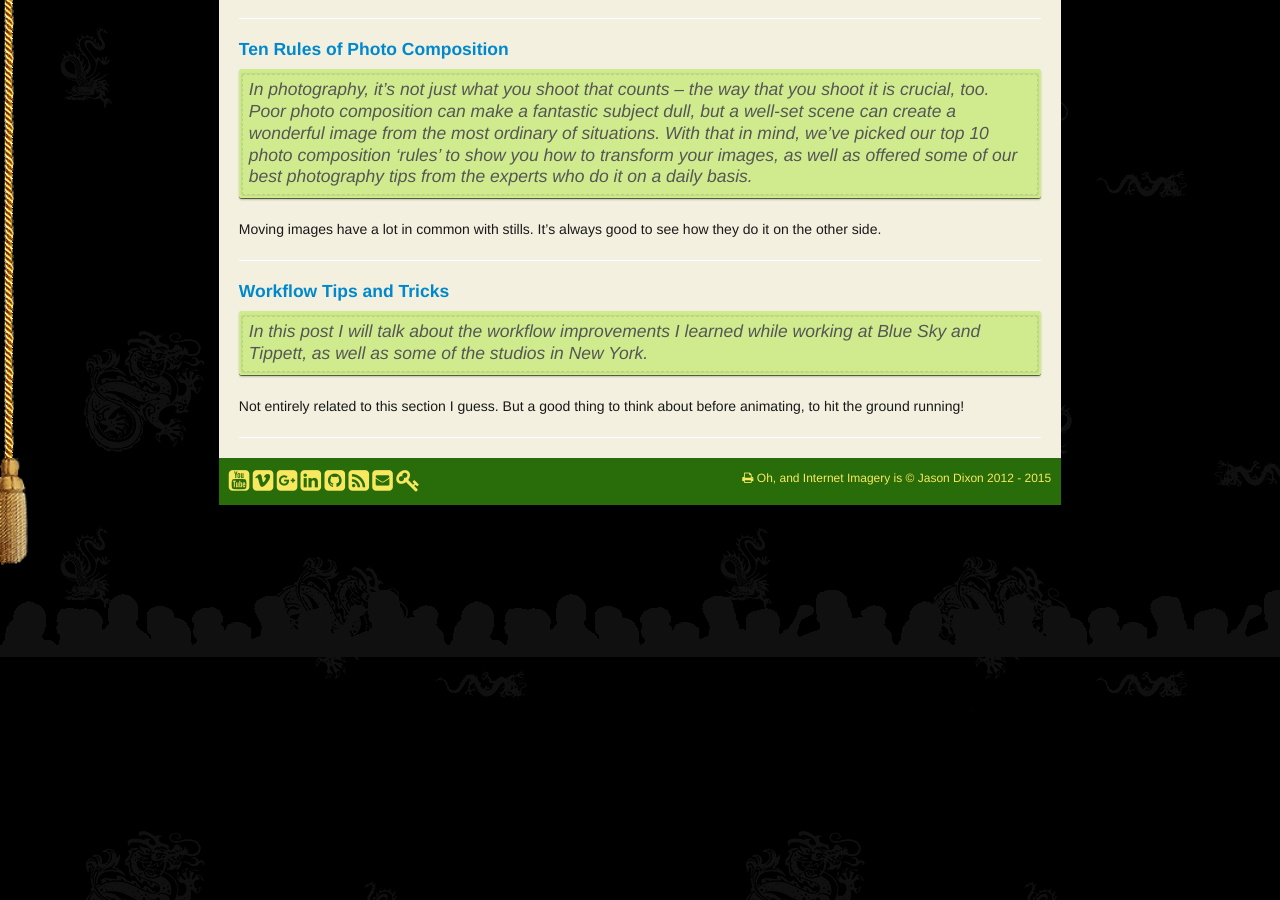
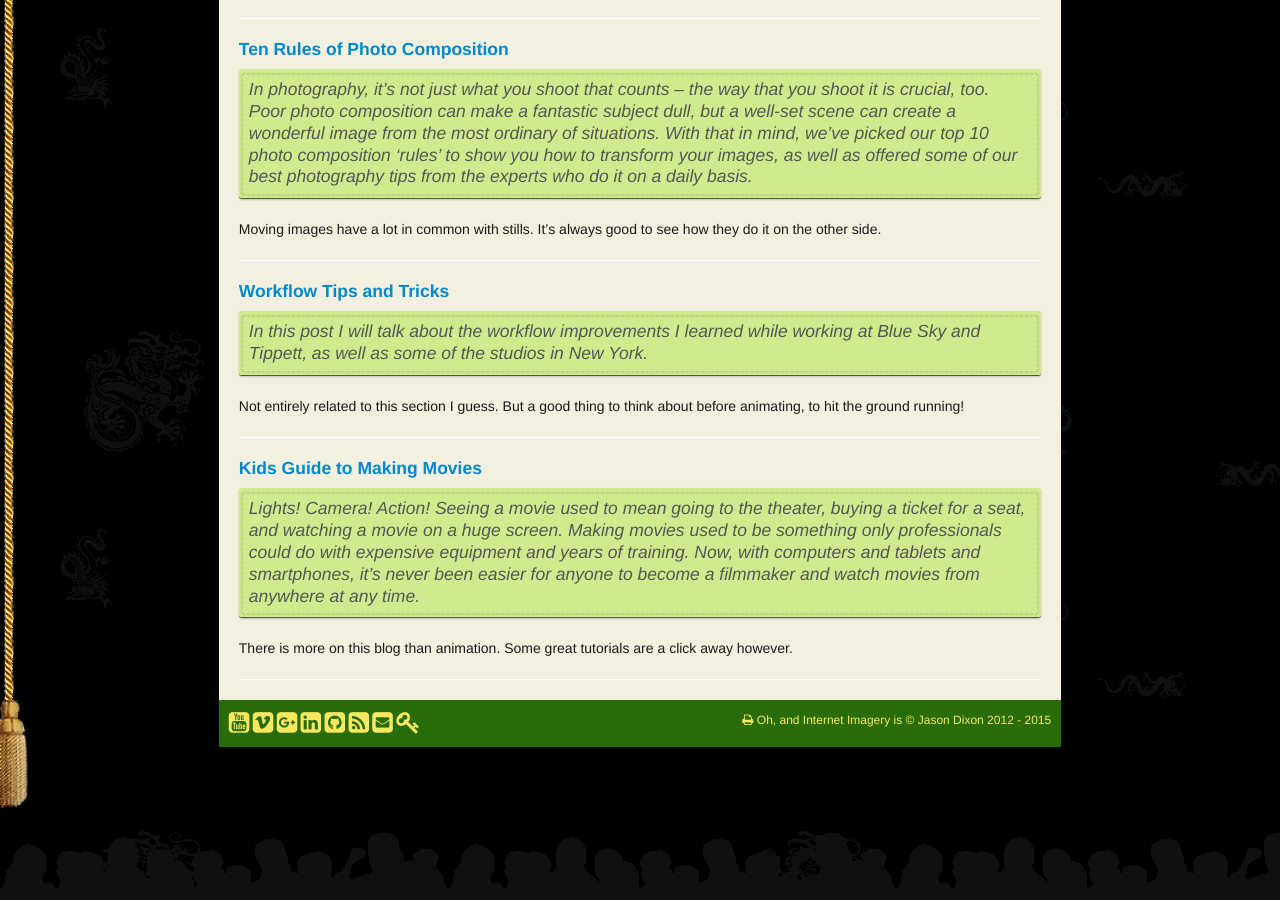
Before and after one commit to internetimagery/internetimagery.github.io, a Jekyll site: the page built from animation_mentor/Class3/week1.md, in a window 1280 px wide and 900 px high, scrolled down 1222 px. Built offline with Jekyll 4.4.1, drawn with Linux system fonts in a browser that asks for light colours; nearby versions of some CDN libraries; some web fonts are replaced.

Commit message:
adding seatup

```diff
--- a/animation_mentor/Class3/week1.md
+++ b/animation_mentor/Class3/week1.md
@@ -48,3 +48,11 @@ Moving images have a lot in common with stills. It's always good to see how they
 Not entirely related to this section I guess. But a good thing to think about before animating, to hit the ground running!
 
 ----
+
+#### [Kids Guide to Making Movies](https://seatup.com/blog/kids-guide-to-making-movies)
+
+>Lights! Camera! Action! Seeing a movie used to mean going to the theater, buying a ticket for a seat, and watching a movie on a huge screen. Making movies used to be something only professionals could do with expensive equipment and years of training. Now, with computers and tablets and smartphones, it’s never been easier for anyone to become a filmmaker and watch movies from anywhere at any time.
+
+There is more on this blog than animation. Some great tutorials are a click away however.
+
+----
```
